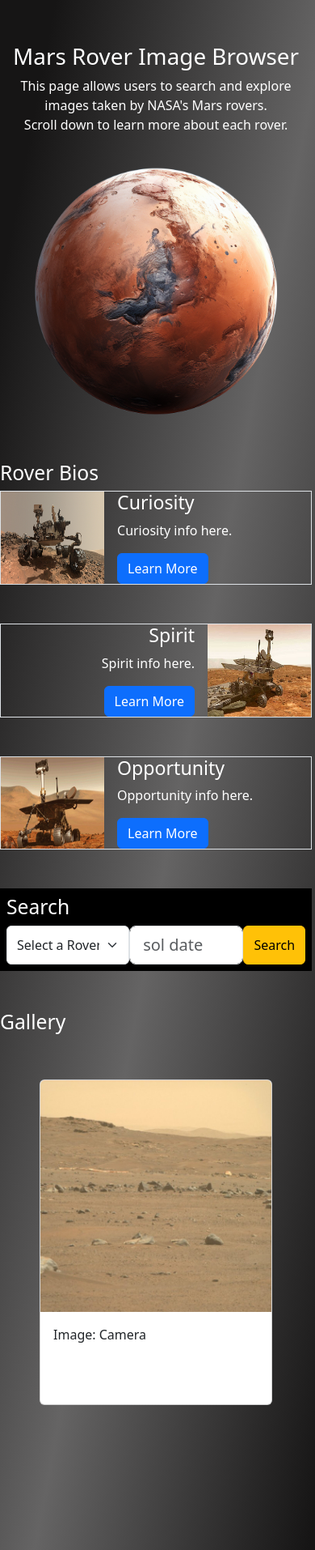
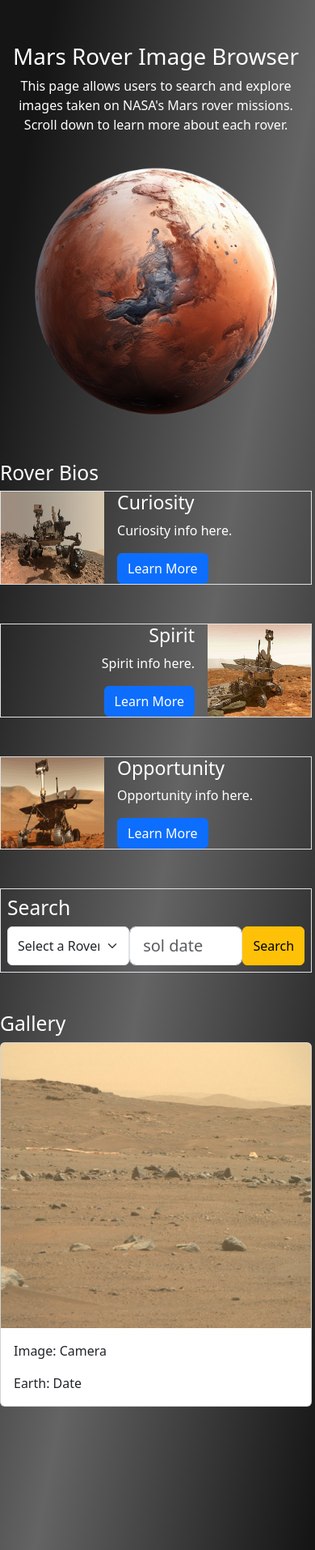
Before and after one commit to ChrisDeHaan/Team-SCCRM, a plain HTML site: page mars-rover.html in a window 390 px wide. Shown: the part 83-1997 px from the top of the page at 81% size. Drawn offline with nearby package versions, Linux system fonts and the light colour scheme.

Commit message:
adjusted gallery card dimensions and behavior

```diff
--- a/assets/js/rover.js
+++ b/assets/js/rover.js
@@ -53,12 +53,12 @@ function createImageCards(photos) {
     galleryEl.empty();
     photos.forEach(photo => {
         galleryEl.append(`
-            <a href="${photo.img_src}" target="_blank" id="rover-image-card" data-camera="${photo.camera.name}" class="rover-image-card card h-50" style="width: 18rem; height: 50%">
-                <img src="${photo.img_src}" class="card-img-top" style="object-fit: cover; overflow: auto;">
-                    <div class="card-body">
-                        <p id="card-camera" class="card-text">Camera: ${photo.camera.name}</p>
-                        <p class="card-text">Earth Date: ${photo.earth_date}</p>
-                    </div>
+            <a href="${photo.img_src}" target="_blank" id="rover-image-card" data-camera="${photo.camera.name}" class="rover-image-card card overflow-hidden col-12 col-sm-6 col-md-4 col-lg-3" style="height: 50%">
+                <img src="${photo.img_src}" class="card-img-top overflow-hidden" style="object-fit:cover; overflow: hidden;">
+                <div class="card-body">
+                    <p id="card-camera" class="card-text">Camera: ${photo.camera.name}</p>
+                    <p class="card-text">Earth Date: ${photo.earth_date}</p>
+                </div>
             </a>
         `);
     });
--- a/mars-rover.html
+++ b/mars-rover.html
@@ -42,7 +42,7 @@
 
         <h1 class="text-center">Mars Rover Image Browser</h1>
         <article class="text-center">This page allows users to search and explore images
-            taken by NASA's Mars rovers.<br> Scroll down to learn more about each rover.
+            taken on NASA's Mars rover missions.<br> Scroll down to learn more about each rover.
         </article>
         <img src="assets/images/rover_red_planet.png" class="d-block mx-auto mb-3 img-fluid">
 
@@ -52,7 +52,7 @@
         <section id=" rover-info-section">
             <h2>Rover Bios</h2>
             <!-- CURIOSITY -->
-            <card id="curiosity-card" class="d-flex flex-row mb-5 border">
+            <card id="curiosity-card" class="d-flex flex-row mb-5 border col-12">
                 <img src="assets/images/rover_curiosity_avatar.jpg" class="col-4">
                 <div id="curiosty-text" class="ms-3">
                     <h3 id="curiosity-title">Curiosity</h3>
@@ -82,7 +82,7 @@
 
 
         <!-- This section contains search controls for the rover images -->
-        <section id="rover-search-section" class="mb-5 p-2 bg-black">
+        <section id="rover-search-section" class="mb-5 p-2 border">
             <h2>Search</h2>
             <div class="d-flex">
                 <!-- Note to self: It's spelled "Perseverance" -->
@@ -106,18 +106,16 @@
 
         <!-- This section will display photos from the selected Sol date.
         Photos should be labeled with their respective cameras. -->
-        <section id="rover-gallery-section" class="mb-5">
+        <section id="rover-gallery-section" class="col-12 mb-5">
             <h2>Gallery</h2>
-            <div id="rover-gallery-display" class="d-flex flex-wrap justify-content-evenly gap-5 w-100 p-5 overflow-auto" style="height: 900px;">
-
-                <div id="rover-placeholder-image" class="card overflow-hidden" style="width: 18rem; height: 50%; overflow:auto;">
+            <div id="rover-gallery-display" class="d-flex flex-wrap justify-content-evenly col-12 p- overflow-auto" style="height: 900px;">
+                <div id="rover-placeholder-image" class="card overflow-hidden col-12 col-sm-6 col-md-4 col-lg-3" style="height: 50%; overflow:auto;">
                     <img src="assets/images/rover_image_placeholder.jpg" class="card-img-top overflow-hidden" style="object-fit:cover">
                     <div class="card-body">
                         <p class="card-text">Image: Camera</p>
+                        <p class="card-text">Earth: Date</p>
                     </div>
                 </div>
-
-
             </div>
         </section>
 
```
